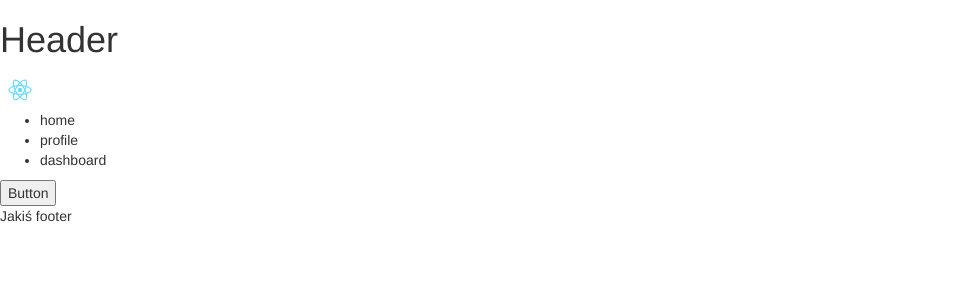
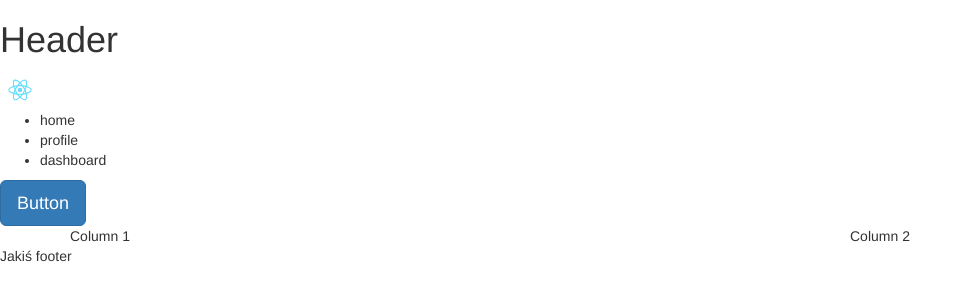
Before and after one commit to HKrzyszczak/react-component, a React (Create React App) app: page / in a window 1280 px wide. Shown: the top 300 px of the page, without its empty margins (0-973 px from the left). Built offline with nearby package versions, Linux system fonts and the light colour scheme.

Commit message:
add button and columns

```diff
--- a/src/components/Home.js
+++ b/src/components/Home.js
@@ -1,4 +1,6 @@
 import React from 'react';
+import Button from 'react-bootstrap/lib/Button';
+import {Grid, Col, Row} from 'react-bootstrap';
 
 const Home = () => {
 
@@ -8,12 +10,19 @@ const Home = () => {
 
     return (
         <div>
-            <button onClick={handleClick}>Button</button>
+            <Button
+                bsStyle="primary"
+                bsSize="large"
+                onClick={handleClick}>Button
+            </Button>
+            <Grid>
+                <Row>
+                    <Col xs={12} md={8}>Column 1</Col>
+                    <Col xs={6} md={4}>Column 2</Col>
+                </Row>
+            </Grid>
         </div>
     )
-
 };
 
-
-
 export default Home;
```
